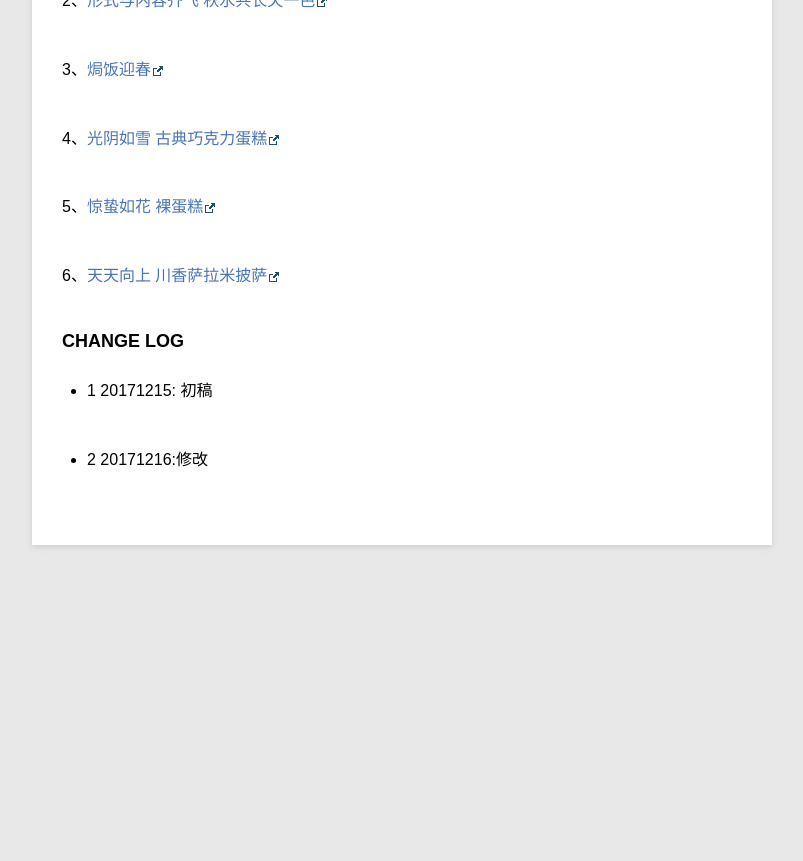
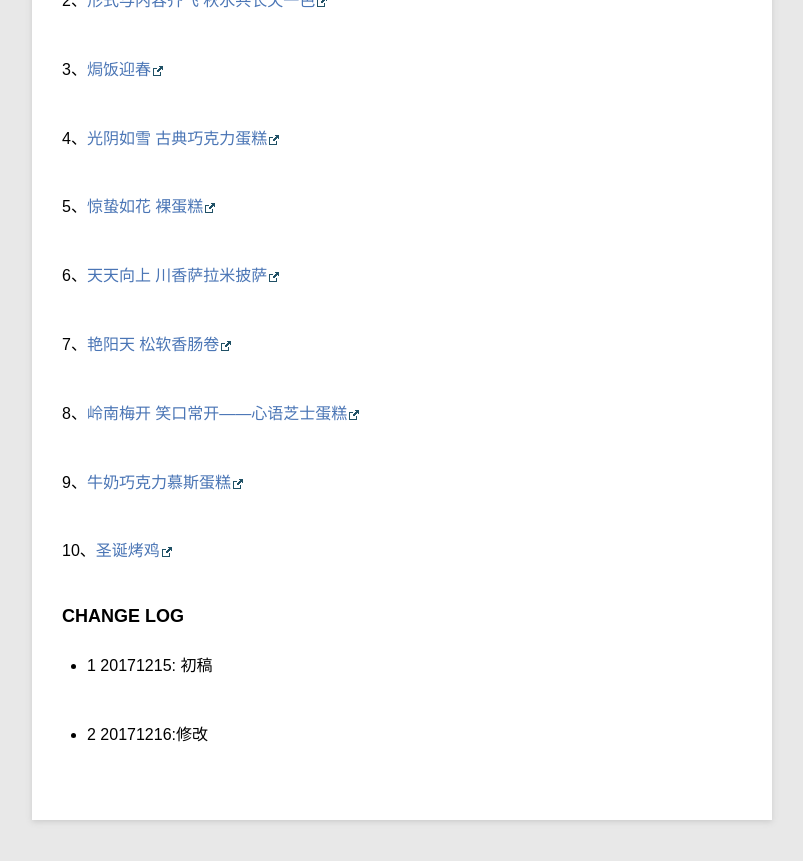
Before and after one commit to violettianjie/violettianjie.github.io, a Jekyll site: the page built from _posts/blog/2017-12-15-cooking.md, in a window 1280 px wide and 900 px high, scrolled down 1479 px. Shown: the top 861 px of the window, without its empty margins (78-881 px from the left). Built offline with Jekyll 4.4.1, drawn with Linux system fonts in a browser that asks for light colours; comment, search, counter and statistics services are not loaded; before the commit the page ends 2104 px from its top, so only the background shows below that.

Commit message:
Update 2017-12-15-cooking.md

```diff
--- a/_posts/blog/2017-12-15-cooking.md
+++ b/_posts/blog/2017-12-15-cooking.md
@@ -44,6 +44,14 @@ category: blog
 
 6、[天天向上 川香萨拉米披萨](http://blog.sina.com.cn/s/blog_596f37470102vir0.html)
 
+7、[艳阳天 松软香肠卷](http://blog.sina.com.cn/s/blog_596f37470102viu8.html)
+
+8、[岭南梅开 笑口常开——心语芝士蛋糕](http://blog.sina.com.cn/s/blog_596f37470102viub.html)
+
+9、[牛奶巧克力慕斯蛋糕](http://blog.sina.com.cn/s/blog_596f37470102viug.html)
+
+10、[圣诞烤鸡](http://blog.sina.com.cn/s/blog_596f37470102viui.html)
+
 
 ### CHANGE LOG
 
```
